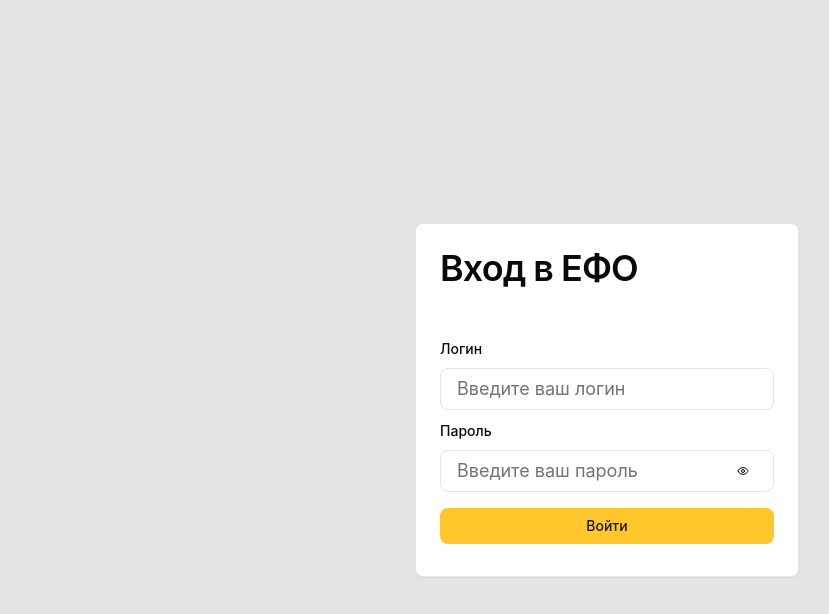
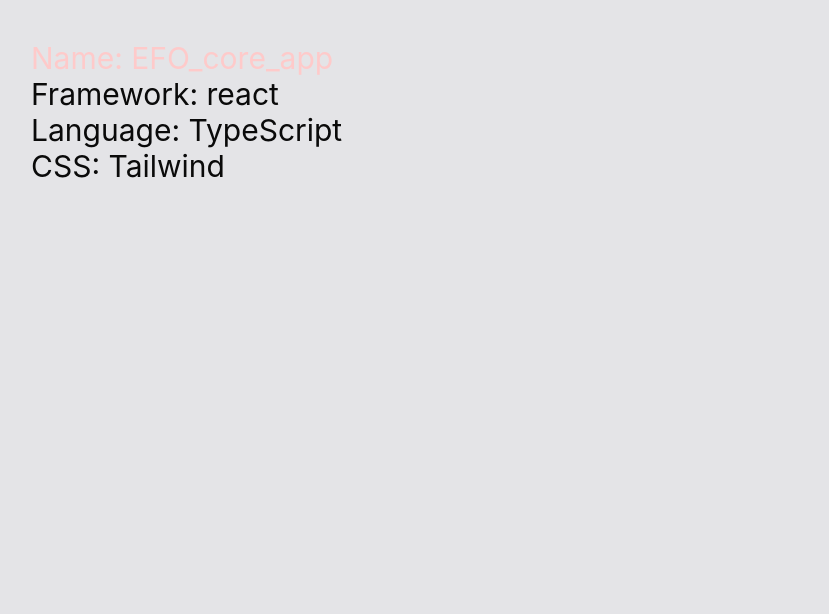
Before and after one commit to 2halgas/mf_boilerplate, a React app: page / in a window 1280 px wide. Shown: the top 614 px of the page, without its empty margins (33-862 px from the left). Built offline with nearby package versions, Linux system fonts and the light colour scheme; no server answers.

Commit message:
Revert "test"
This reverts commit c8eafd8481a7a9c19ee365177c7fd2a8010f100a.

```diff
--- a/src/App.tsx
+++ b/src/App.tsx
@@ -6,9 +6,19 @@ import { createBrowserRouter, RouterProvider } from "react-router-dom";
 import Providers from "./components/Providers";
 
 import "./i18n";
-import AuthPage from "./pages/Auth";
 
-const router = createBrowserRouter([{ path: "/", element: <AuthPage /> }]);
+const App = () => {
+  return (
+    <div className="mt-10 text-3xl mx-auto max-w-6xl font-inter">
+      <div className="text-red-200">Name: EFO_core_app</div>
+      <div>Framework: react</div>
+      <div>Language: TypeScript</div>
+      <div>CSS: Tailwind</div>
+    </div>
+  );
+};
+
+const router = createBrowserRouter([{ path: "/", element: <App /> }]);
 const rootElement = document.getElementById("app");
 if (!rootElement) throw new Error("Failed to find the root element");
 
```
